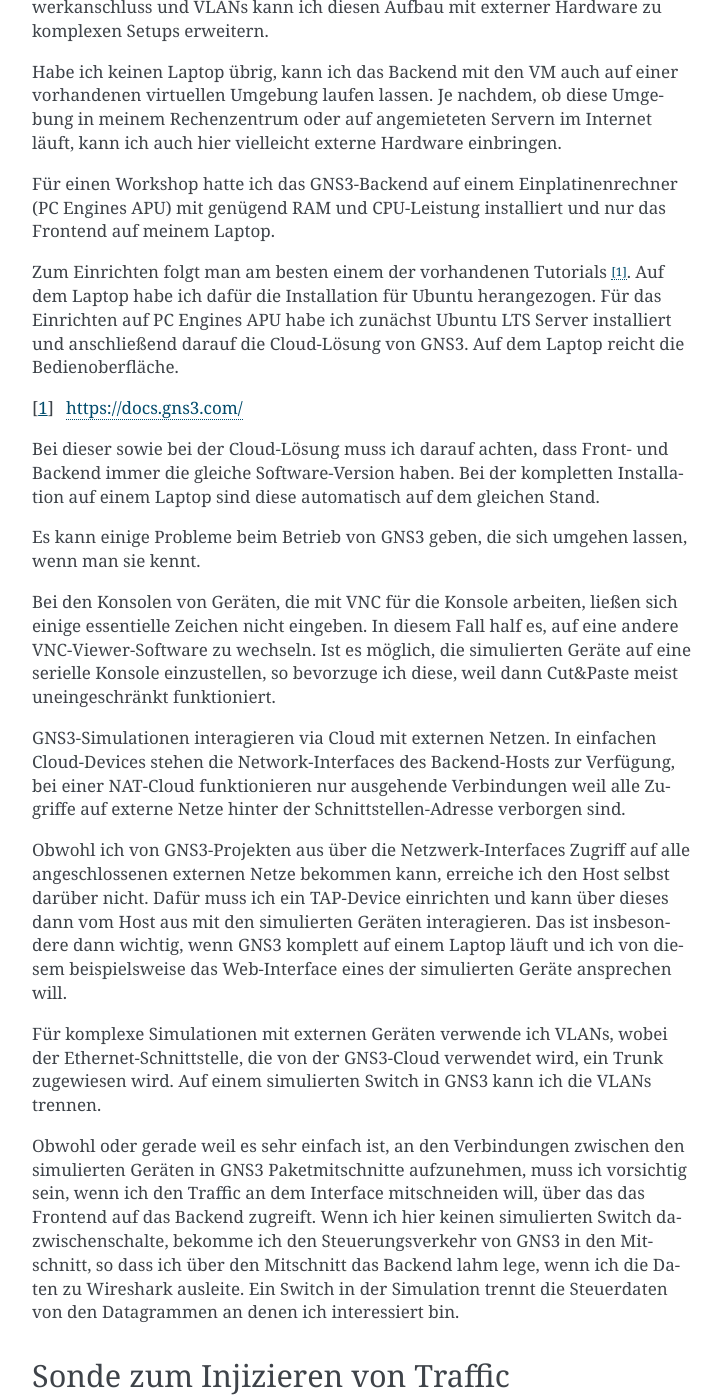
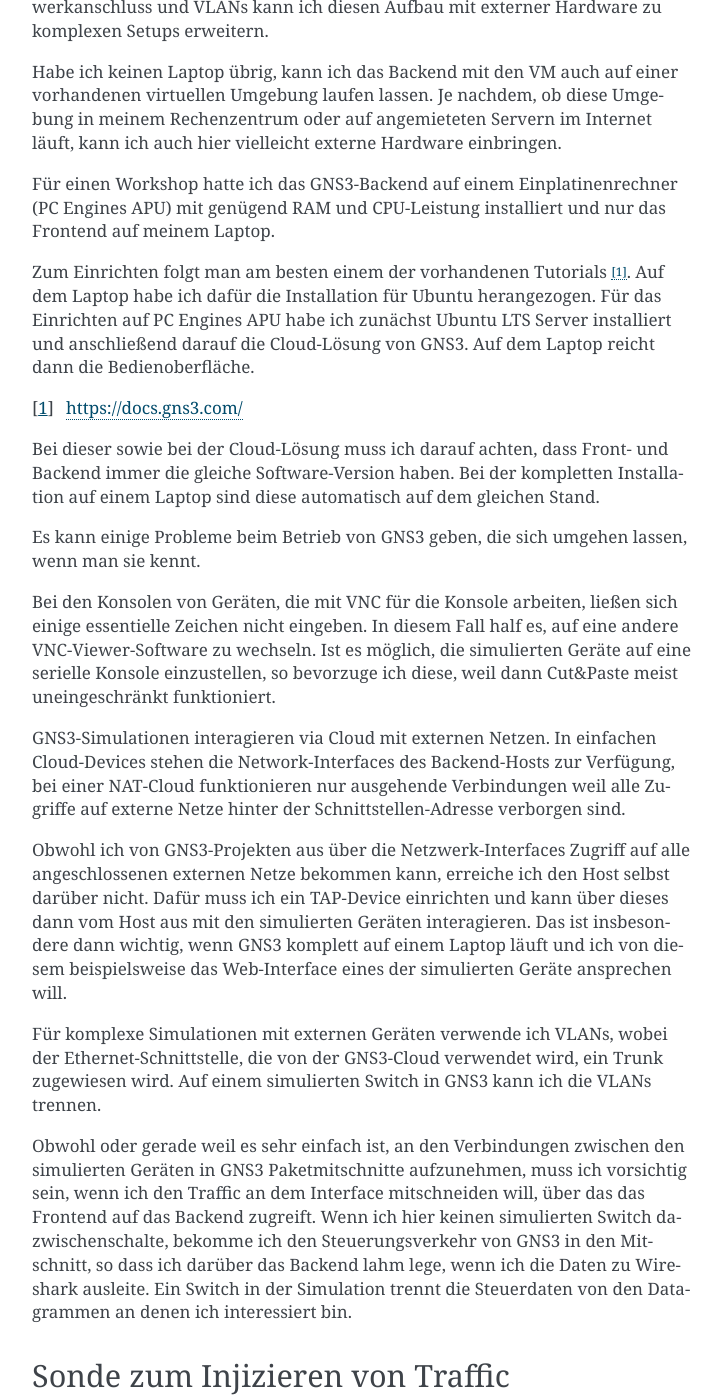
Before and after one commit to matwei-books/Fehlersuche-bei-IPsec-VPN-mit-IKEv2, a Sphinx documentation site: the page built from source/anhang/hilfsmittel.rst, in a window 1280 px wide and 1400 px high, scrolled down 1784 px. Shown: the whole window, without its empty margins (388-1110 px from the left). Built offline with Sphinx 7.4.7, drawn with Linux system fonts in a browser that asks for light colours; some of the changed text lies outside the part shown.

Commit message:
Text überarbeitet

```diff
--- a/source/anhang/hilfsmittel.rst
+++ b/source/anhang/hilfsmittel.rst
@@ -116,7 +116,7 @@
 Für das Einrichten auf PC Engines APU
 habe ich zunächst Ubuntu LTS Server installiert
 und anschließend darauf die Cloud-Lösung von GNS3.
-Auf dem Laptop reicht die Bedienoberfläche.
+Auf dem Laptop reicht dann die Bedienoberfläche.
 
 .. [#]  https://docs.gns3.com/
 
@@ -169,7 +169,7 @@
 Frontend auf das Backend zugreift.
 Wenn ich hier keinen simulierten Switch dazwischenschalte,
 bekomme ich den Steuerungsverkehr von GNS3 in den Mitschnitt,
-so dass ich über den Mitschnitt das Backend lahm lege,
+so dass ich darüber das Backend lahm lege,
 wenn ich die Daten zu Wireshark ausleite.
 Ein Switch in der Simulation trennt die Steuerdaten von
 den Datagrammen an denen ich interessiert bin.
@@ -269,7 +267,7 @@
   Verschiedene Optionen zum Spezifizieren der ICMP-Datagramme
   bei Verwendung von ``-1``.
 
-``--s $port, --baseport $port``:
+``-s $port, --baseport $port``:
   setzt den Quellport des ersten Datagramms. Hping3 erhöht die
   Nummer des Quellports bei jedem Datagramm um 1, wenn nicht zusätzlich die
   Option ``--keep`` angegeben wird.
@@ -299,7 +297,7 @@
 IP-Datagramme zu senden, muss ich eine der Optionen ``-2``, ``-1`` oder
 ``-0`` verwenden.
 
-Ich teste generell mit einem Datagramm, dass ich zur Peer-Seite schicke
+Generell teste ich mit einem Datagramm, dass ich zur Peer-Seite schicke
 und schaue im Paketmitschnitt nach, ob die Antwort meinen Erwartungen
 entspricht.
 
```
Also changed, not shown: other parts of source/anhang/hilfsmittel.rst (+6 -8 lines).
